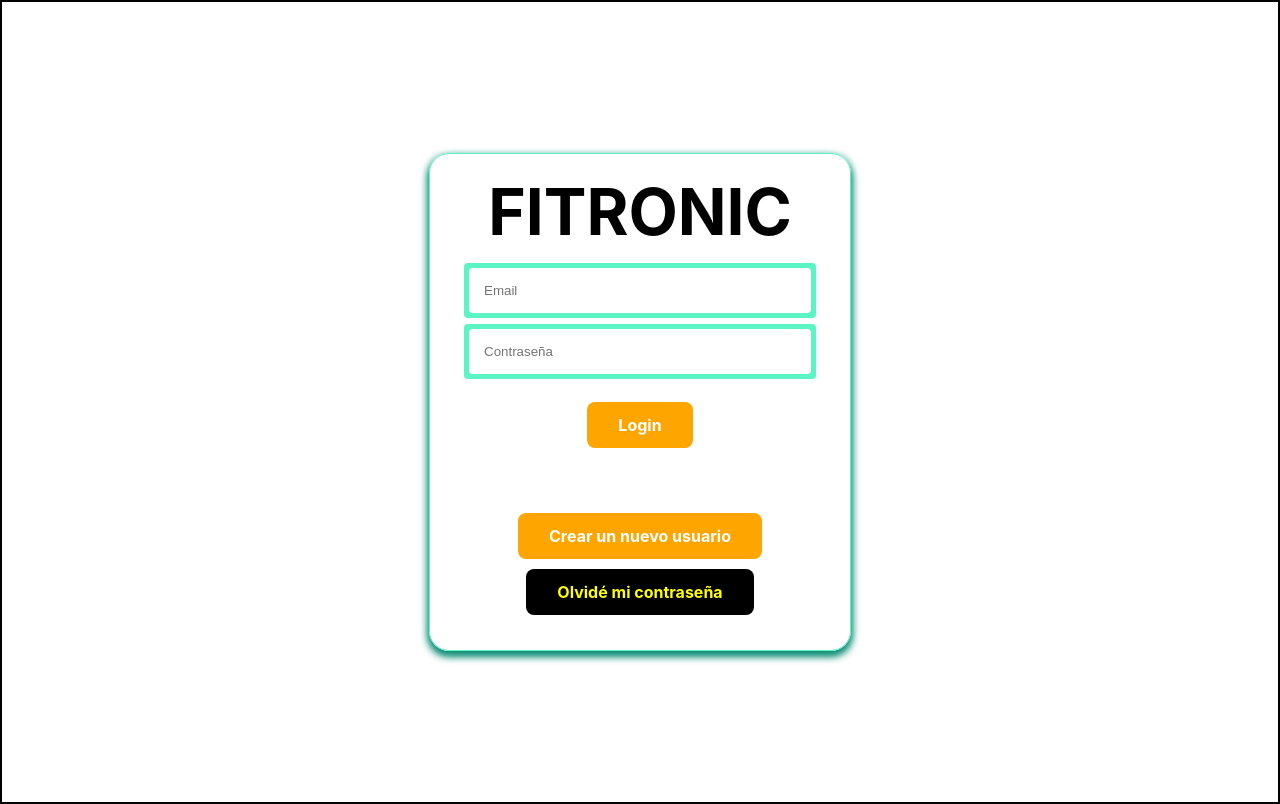
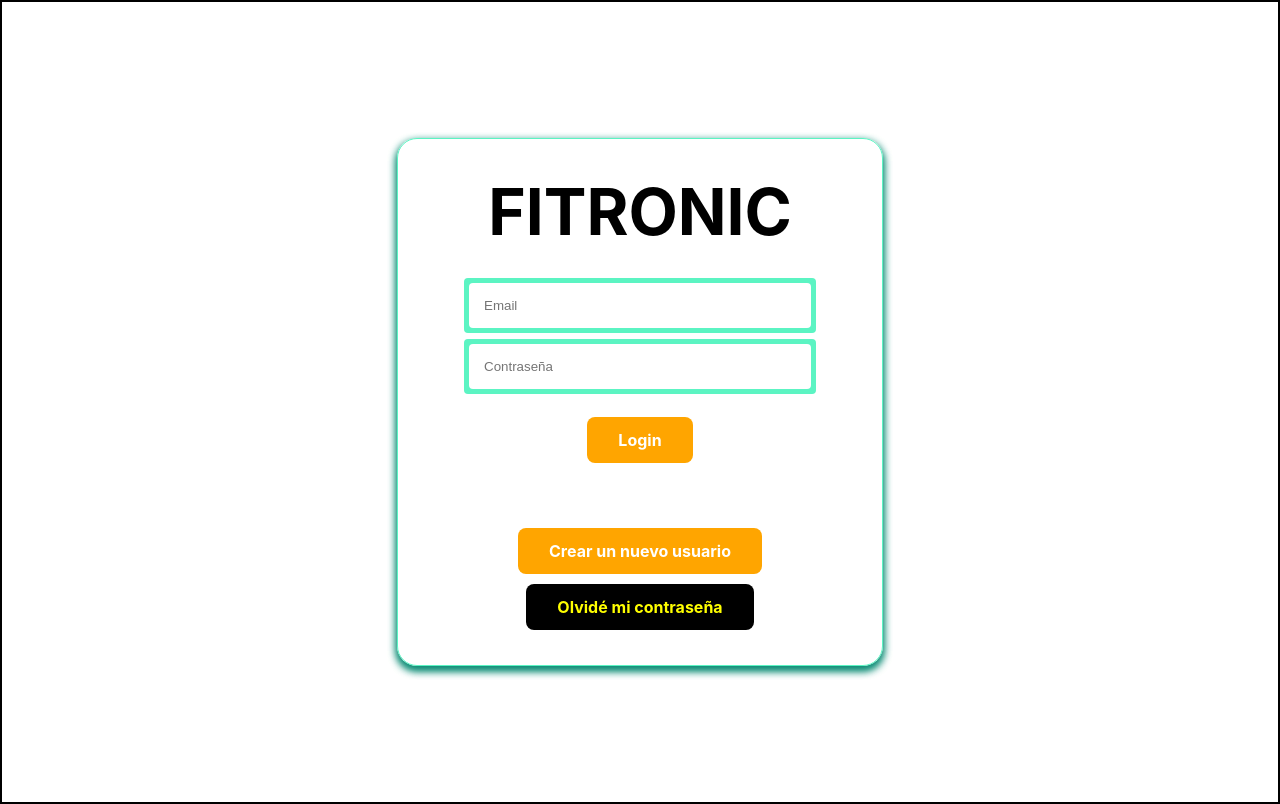
Before and after one commit to dabadema/Presas, a React (Vite) app: page /login in a window 1280 px wide. Built offline with nearby package versions, Linux system fonts and the light colour scheme; the HTML template or start-up script is replaced by a standard one.

Commit message:
Style: Padding X & Y added to title

```diff
--- a/src/components/Login.css
+++ b/src/components/Login.css
@@ -44,6 +44,7 @@ button:focus-visible {
 .title-login {
     font-size: 4em;
     font-weight: bolder;
+    padding: 15px 80px;
 }
 
 .login-container {
```
